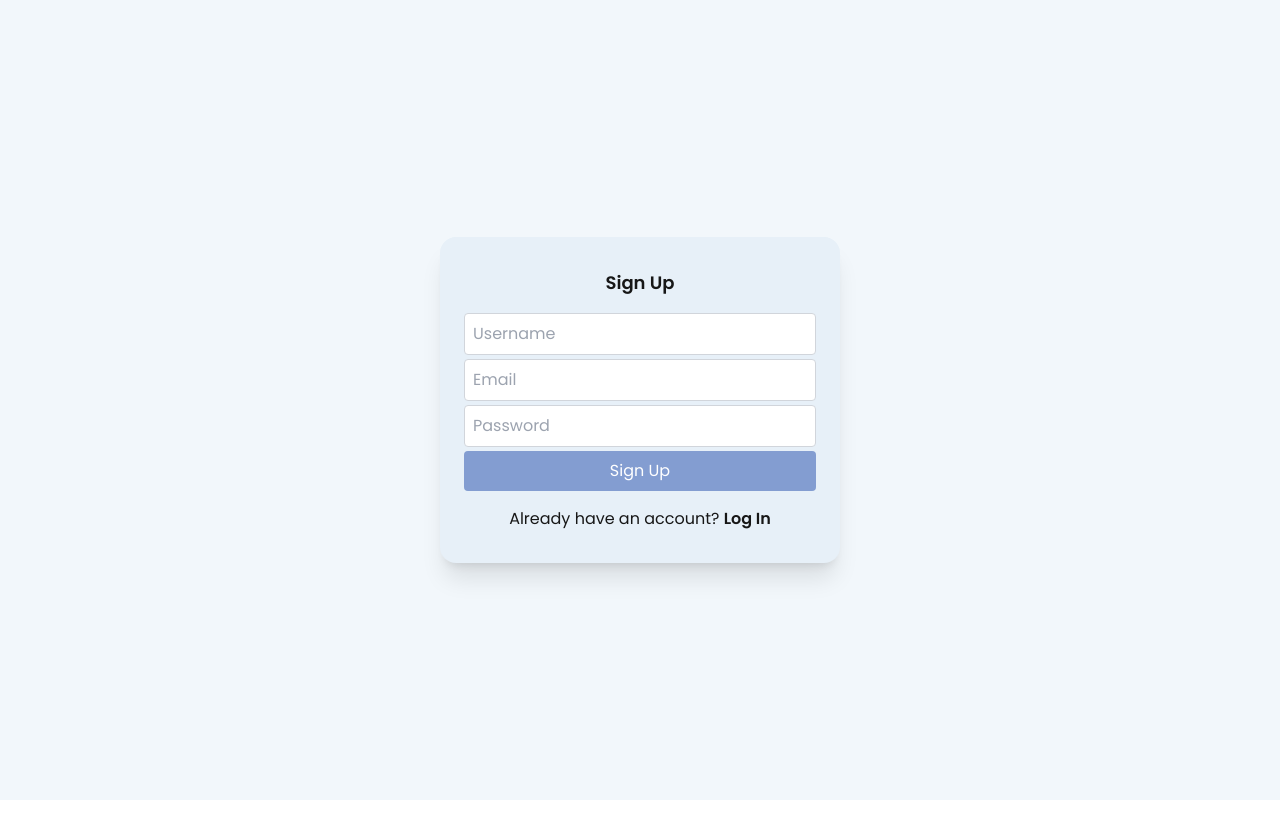
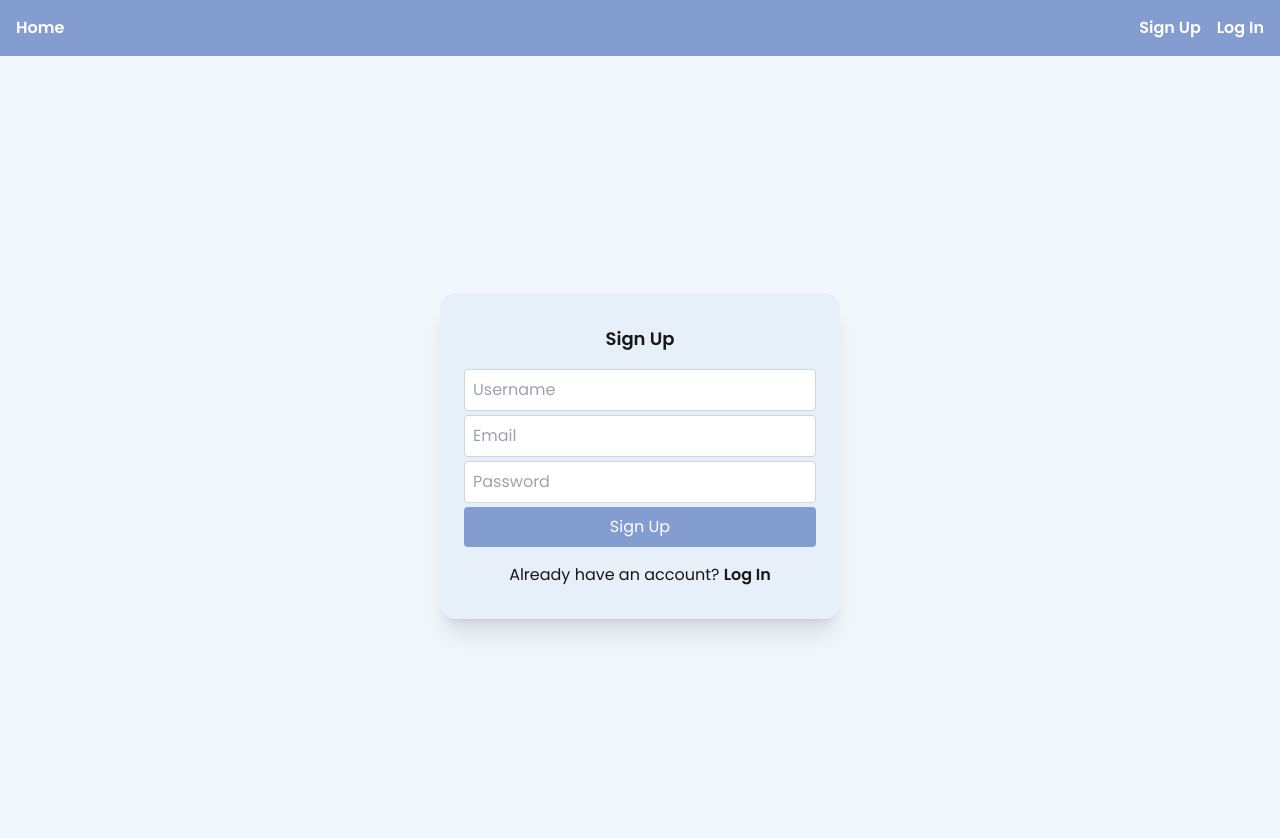
Before and after one commit to zeyneptekiin/user-auth-case, a Next.js app: page /signup in a window 1280 px wide. Shown: the top 838 px of the page. Before the commit the page ends 800 px from the top, so only its background shows below. Built offline with nearby package versions, Linux system fonts and the light colour scheme.

Commit message:
[Add] Navbar Component to Layout

```diff
--- a/src/app/layout.tsx
+++ b/src/app/layout.tsx
@@ -1,5 +1,6 @@
 import type { Metadata } from "next";
 import "./globals.css";
+import Navbar from "@/components/navbar";
 
 
 
@@ -18,6 +19,7 @@ export default function RootLayout({
       <body
         className={`antialiased`}
       >
+       <Navbar />
         {children}
       </body>
     </html>
```
